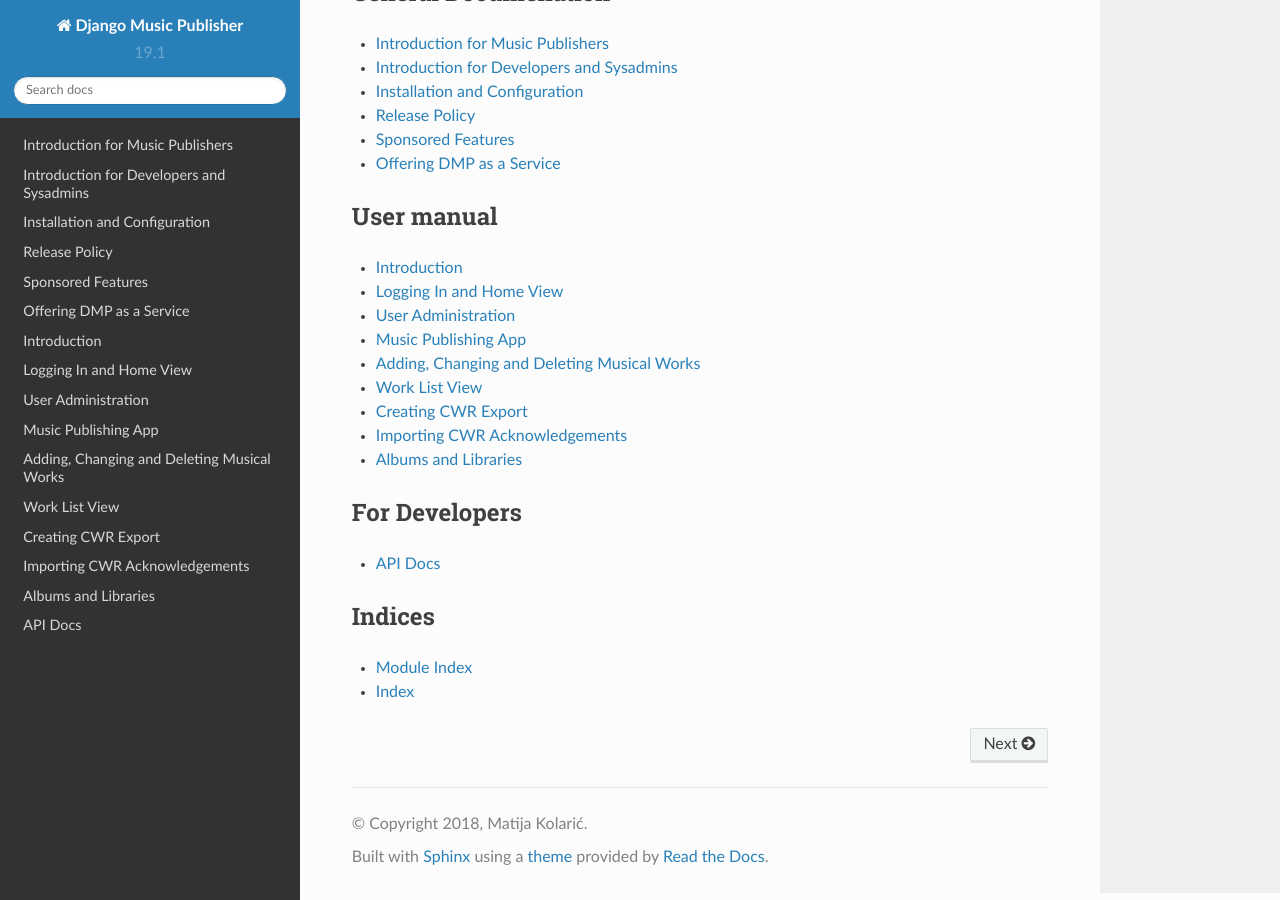
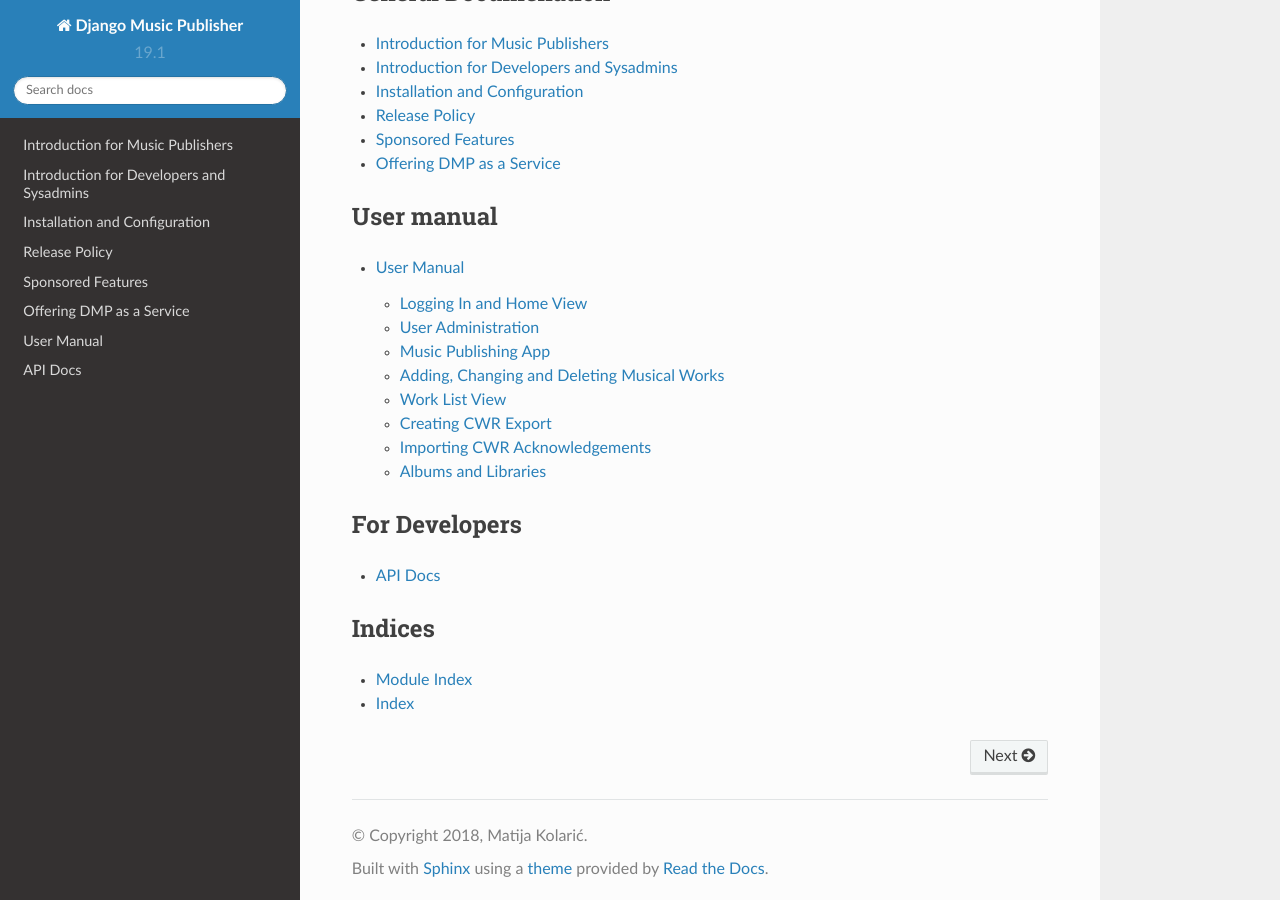
Before and after one commit to matijakolaric-com/django-music-publisher, a Sphinx documentation site: the page built from docs/index.rst, in a window 1280 px wide and 900 px high, scrolled down 986 px. Built offline with Sphinx 7.4.7 and the Read the Docs theme 2.0.0, drawn with Linux system fonts in a browser that asks for light colours.

Commit message:
docs changed

```diff
--- a/docs/index.rst
+++ b/docs/index.rst
@@ -44,17 +44,9 @@
 ********************
 
 .. toctree::
-   :maxdepth: 1
+   :maxdepth: 2
 
    manual
-   manual_home
-   manual_useradmin
-   manual_app
-   manual_works
-   manual_works_list
-   manual_cwr
-   manual_ack
-   manual_albumcd
 
 For Developers
 ********************
--- a/docs/manual.rst
+++ b/docs/manual.rst
@@ -1,4 +1,4 @@
-Introduction
+User Manual
 ############
 
 This manual is aimed at music publishing professionals. It explains how Django Music Publisher is used, but it does not explain how music publishing works.
```
